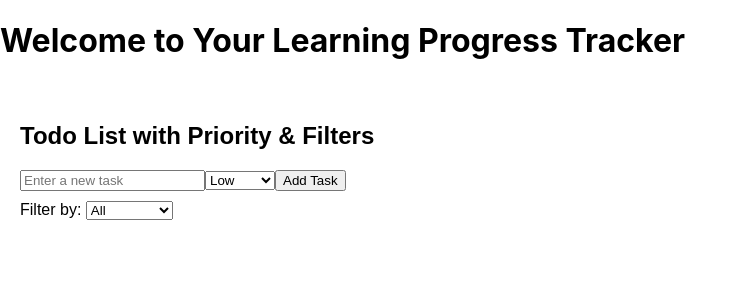
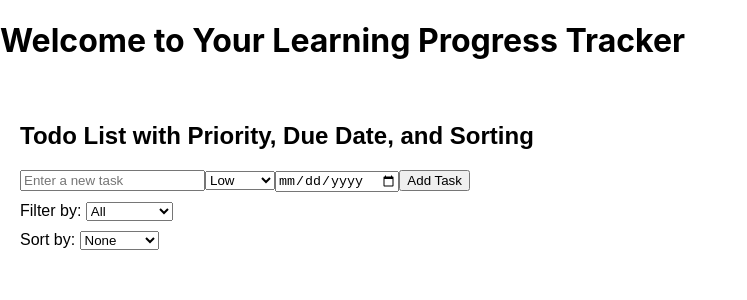
Before and after one commit to avinashvermaaa/web_dev, a React (Create React App) app in the folder A_Fullstack/React_js/day1/todo-app/: page / in a window 1280 px wide. Shown: the top 300 px of the page, without its empty margins (0-747 px from the left). Built offline with nearby package versions, Linux system fonts and the light colour scheme.

Commit message:
Todo-app -> Task sorting by priority or due date

```diff
--- a/A_Fullstack/React_js/day1/todo-app/src/Todo.js
+++ b/A_Fullstack/React_js/day1/todo-app/src/Todo.js
@@ -3,8 +3,10 @@ import React, { useState, useEffect } from "react";
 function Todo() {
   const [task, setTask] = useState("");
   const [priority, setPriority] = useState("Low");
+  const [dueDate, setDueDate] = useState("");
   const [tasks, setTasks] = useState([]);
-  const [filter, setFilter] = useState("All"); // For task filtering
+  const [filter, setFilter] = useState("All"); // Filter for task status
+  const [sortBy, setSortBy] = useState("None"); // Sorting criteria
 
   // Load tasks from local storage on initial render
   useEffect(() => {
@@ -19,12 +21,10 @@ function Todo() {
 
   const handleAddTask = () => {
     if (task.trim()) {
-      setTasks([
-        ...tasks,
-        { text: task, priority: priority, completed: false },
-      ]);
+      setTasks([...tasks, { text: task, priority, dueDate, completed: false }]);
       setTask("");
       setPriority("Low");
+      setDueDate("");
     }
   };
 
@@ -55,9 +55,20 @@ function Todo() {
     return true;
   });
 
+  // Sort tasks based on the selected sort criteria
+  const sortedTasks = filteredTasks.sort((a, b) => {
+    if (sortBy === "Priority") {
+      const priorityOrder = { High: 1, Medium: 2, Low: 3 };
+      return priorityOrder[a.priority] - priorityOrder[b.priority];
+    } else if (sortBy === "Due Date") {
+      return new Date(a.dueDate) - new Date(b.dueDate);
+    }
+    return 0;
+  });
+
   return (
     <div style={{ padding: "20px", fontFamily: "Arial" }}>
-      <h2>Todo List with Priority & Filters</h2>
+      <h2>Todo List with Priority, Due Date, and Sorting</h2>
 
       <input
         type="text"
@@ -70,6 +81,11 @@ function Todo() {
         <option value="Medium">Medium</option>
         <option value="High">High</option>
       </select>
+      <input
+        type="date"
+        value={dueDate}
+        onChange={(e) => setDueDate(e.target.value)}
+      />
       <button onClick={handleAddTask}>Add Task</button>
 
       {/* Filter options */}
@@ -82,8 +98,18 @@ function Todo() {
         </select>
       </div>
 
+      {/* Sorting options */}
+      <div style={{ margin: "10px 0" }}>
+        <label>Sort by: </label>
+        <select value={sortBy} onChange={(e) => setSortBy(e.target.value)}>
+          <option value="None">None</option>
+          <option value="Priority">Priority</option>
+          <option value="Due Date">Due Date</option>
+        </select>
+      </div>
+
       <ul>
-        {filteredTasks.map((t, index) => (
+        {sortedTasks.map((t, index) => (
           <li
             key={index}
             style={{
@@ -109,6 +135,9 @@ function Todo() {
               style={{ marginRight: "10px" }}
             />
             <span style={{ fontWeight: "bold" }}>Priority: {t.priority}</span>
+            <span style={{ marginLeft: "10px" }}>
+              Due: {t.dueDate || "None"}
+            </span>
             <button
               onClick={() => handleDeleteTask(index)}
               style={{ marginLeft: "10px", color: "red" }}
```
